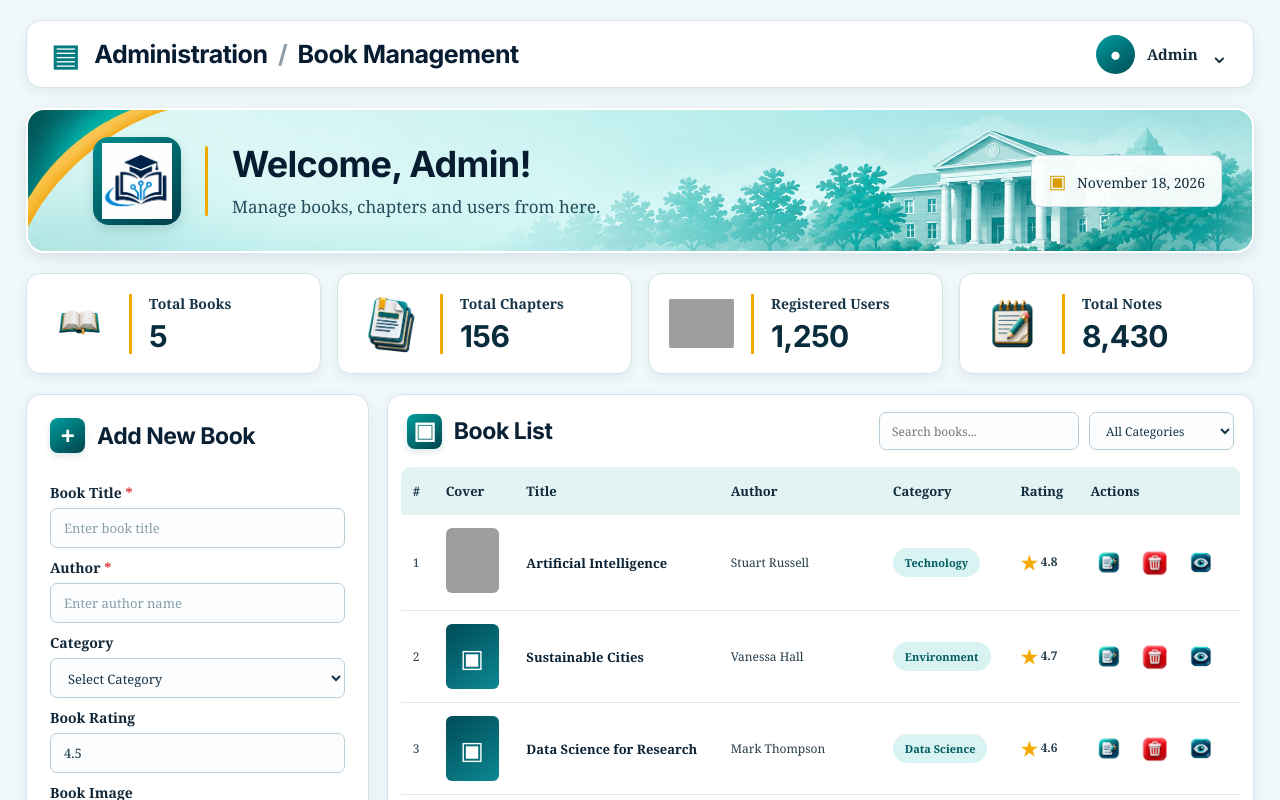
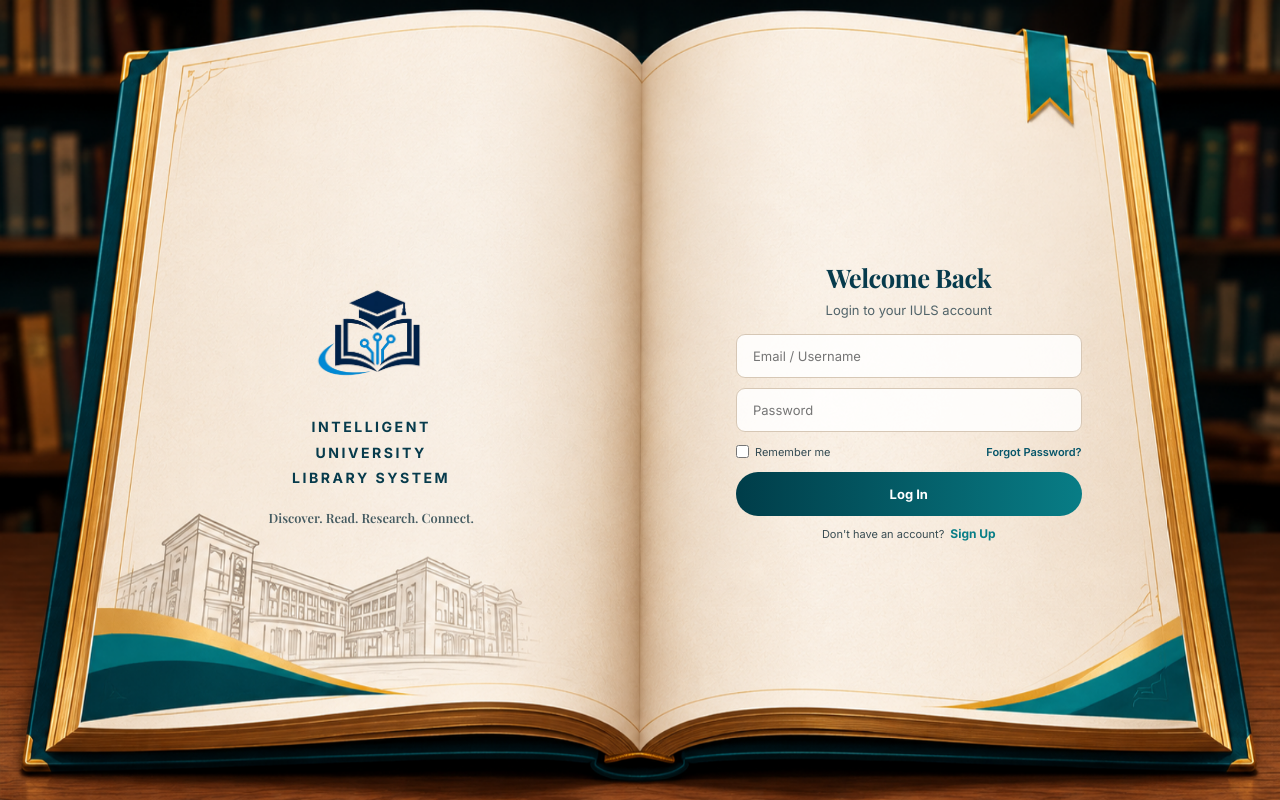
Before and after one commit to afsalahamad/FOT-IULS, a React (Vite) app in the folder fot-iuls/: page / in a window 1280 px wide. Shown: the top 800 px of the page. Built offline with nearby package versions, Linux system fonts and the light colour scheme; grey boxes are pictures that could not be loaded.

Commit message:
Update App.tsx
Connect Login Page in App.tsx

```diff
--- a/fot-iuls/src/App.tsx
+++ b/fot-iuls/src/App.tsx
@@ -1,12 +1,13 @@
 import './App.css';
 
-import Admin from './Pages/Admin';
+
+import Login from './Pages/Login';
 
 function App() {
     return (
         <div>
 
-            <Admin />
+            <Login />
         </div>
     );
 }
```
